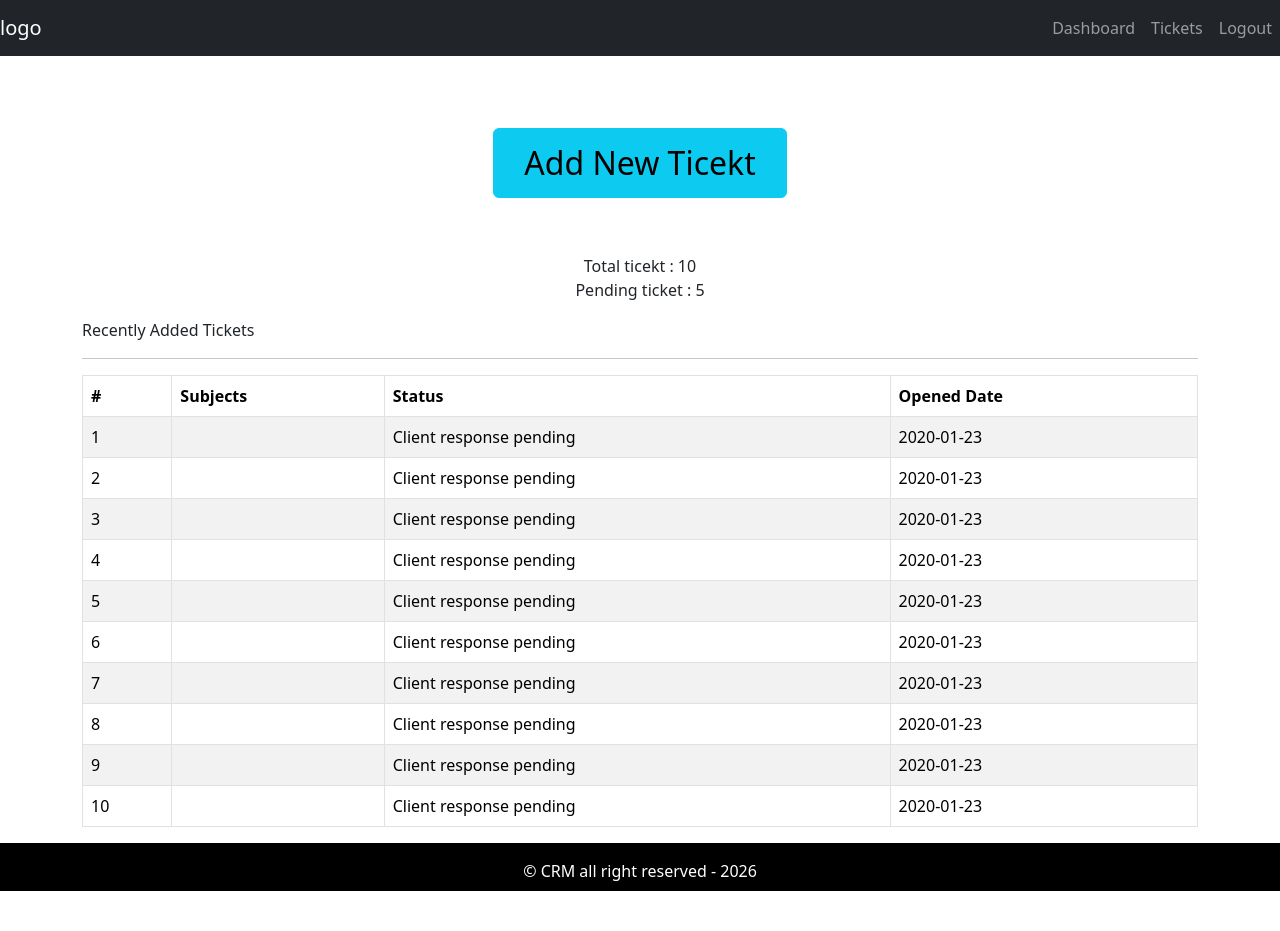
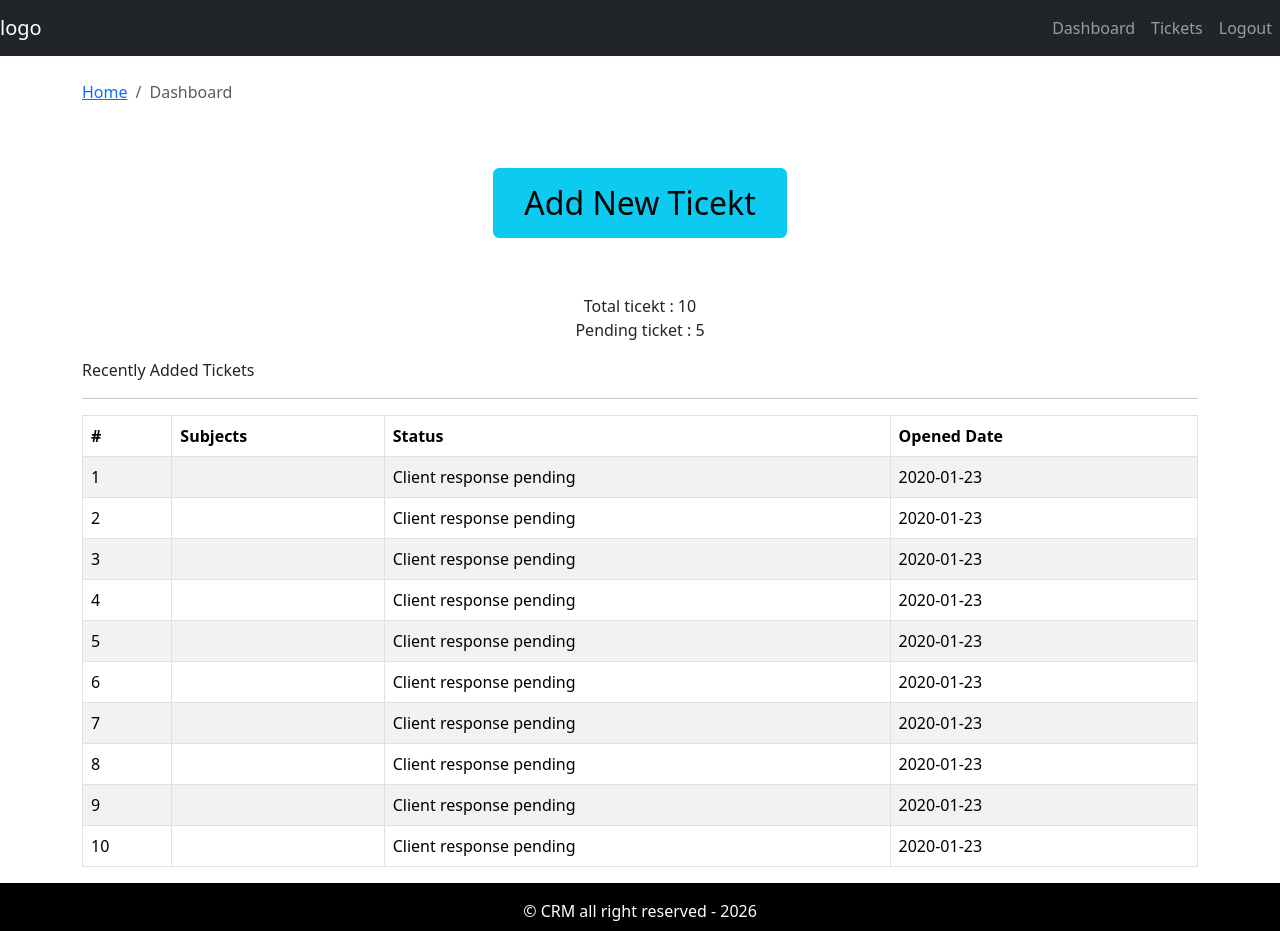
Before and after one commit to Anamika-Dixit123/crm-frontend, a React (Create React App) app: page / in a window 1280 px wide. Before the commit the page ends 891 px from the top, so only its background shows below. Built offline with nearby package versions, Linux system fonts and the light colour scheme.

Commit message:
Added breadcrumbs

```diff
--- /dev/null
+++ b/src/components/breadcrumb/Breadcrumb.js
@@ -0,0 +1,14 @@
+import React from 'react'
+import { Breadcrumb } from 'react-bootstrap';
+
+const BreadcrumbPage = ({page}) => {
+  return (
+     <Breadcrumb>
+      <Breadcrumb.Item href="/">Home</Breadcrumb.Item>
+
+      <Breadcrumb.Item active>{page}</Breadcrumb.Item>
+    </Breadcrumb>
+  )
+}
+
+export default BreadcrumbPage
--- a/src/layout/DefaultLayout.js
+++ b/src/layout/DefaultLayout.js
@@ -5,7 +5,7 @@
 const DefaultLayout = ({children}) => {
   return (
     <div className="default-layout">
-      <header className="header">
+      <header className="header mb-2">
         <Header />
       </header>
 
--- a/src/page/dashboard/DashboardPage.js
+++ b/src/page/dashboard/DashboardPage.js
@@ -2,10 +2,16 @@
 import { Container, Row, Col, Button } from "react-bootstrap";
 import TicketTable from "../../components/ticket-table/TicketTable";
 import dummyTickets from "../../assets/data/dummtTickets.json";
+import BreadcrumbPage from "../../components/breadcrumb/Breadcrumb";
 
 const DashboardPage = () => {
   return (
     <Container>
+      <Row>
+        <Col>
+          <BreadcrumbPage page="Dashboard" />
+        </Col>
+      </Row>
       <Row>
         <Col className="text-center mt-5 mb-2">
           <Button
```
